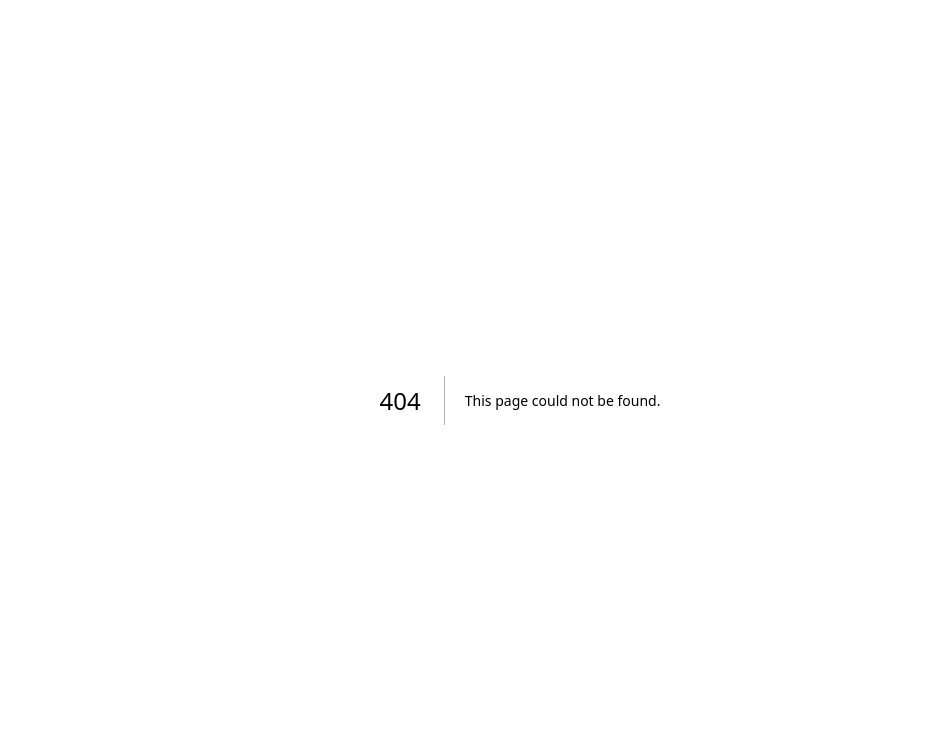
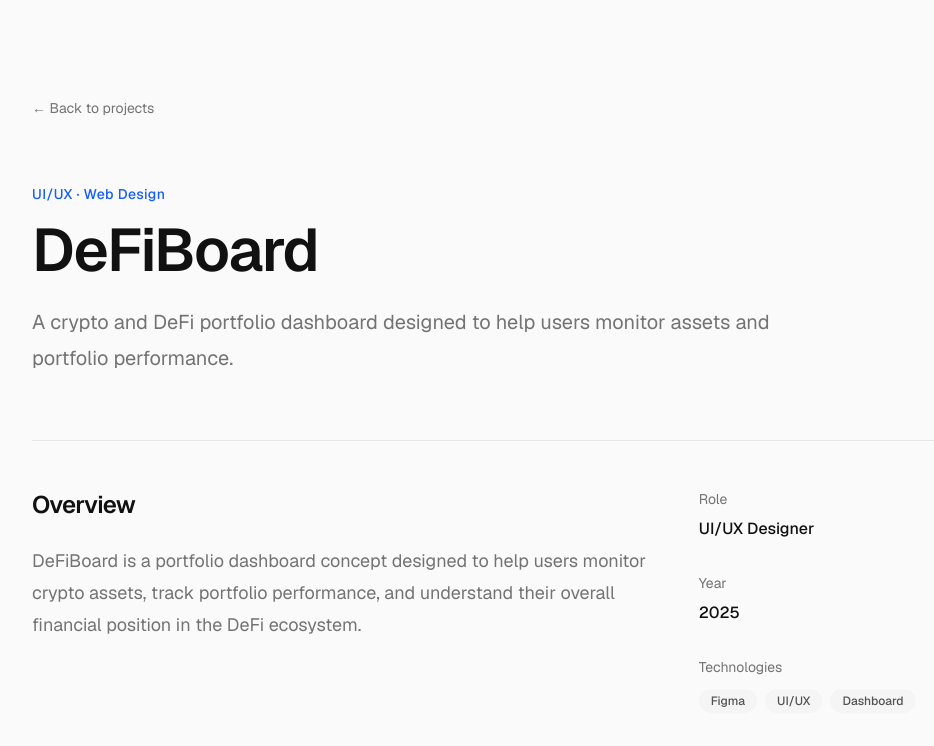
Before and after one commit to fidataufiq/portfolio-website, a Next.js app: page /projects/defiboard in a window 1280 px wide. Before the commit this address had no page. Shown: the top 746 px of the page, without its empty margins (120-1054 px from the left). Built offline with nearby package versions, Linux system fonts and the light colour scheme.

Commit message:
feat: add dynamic project detail pages

```diff
--- a/app/about/page.tsx
+++ b/app/about/page.tsx
@@ -1,9 +1,14 @@
+import About from "@/components/About";
+import Navbar from "@/components/Navbar";
+
 export default function AboutPage() {
   return (
-    <main className="mx-auto min-h-screen max-w-5xl px-6 py-24">
-      <h1 className="text-4xl font-semibold tracking-tight">About Me</h1>
+    <>
+      <Navbar />
 
-      <p className="mt-4 max-w-2xl text-neutral-500">I&apos;m interested in technology, UI/UX design, web development, and building useful digital products.</p>
-    </main>
+      <main>
+        <About />
+      </main>
+    </>
   );
 }
--- a/app/page.tsx
+++ b/app/page.tsx
@@ -1,6 +1,7 @@
 import Hero from "@/components/Hero";
 import Navbar from "@/components/Navbar";
 import Projects from "@/components/Projects";
+import About from "@/components/About";
 
 export default function Home() {
   return (
@@ -10,6 +11,7 @@ export default function Home() {
       <main>
         <Hero />
         <Projects />
+        <About />
       </main>
     </>
   );
--- /dev/null
+++ b/app/projects/[slug]/page.tsx
@@ -0,0 +1,71 @@
+import Link from "next/link";
+import { notFound } from "next/navigation";
+import { projects } from "@/data/projects";
+
+type ProjectPageProps = {
+  params: Promise<{
+    slug: string;
+  }>;
+};
+
+export default async function ProjectPage({ params }: ProjectPageProps) {
+  const { slug } = await params;
+
+  const project = projects.find((project) => project.slug === slug);
+
+  if (!project) {
+    notFound();
+  }
+
+  return (
+    <main className="min-h-screen">
+      <section className="mx-auto max-w-5xl px-6 py-24">
+        <Link href="/projects" className="text-sm text-neutral-500 transition hover:text-neutral-900">
+          ← Back to projects
+        </Link>
+
+        <div className="mt-16 max-w-3xl">
+          <p className="text-sm font-medium tracking-wide text-blue-600">{project.category}</p>
+
+          <h1 className="mt-4 text-5xl font-semibold tracking-tight sm:text-6xl">{project.title}</h1>
+
+          <p className="mt-6 text-xl leading-9 text-neutral-500">{project.description}</p>
+        </div>
+
+        <div className="mt-16 grid gap-12 border-t border-neutral-200 pt-12 md:grid-cols-[2fr_1fr]">
+          <div>
+            <h2 className="text-2xl font-semibold tracking-tight">Overview</h2>
+
+            <p className="mt-6 text-lg leading-8 text-neutral-500">{project.longDescription}</p>
+          </div>
+
+          <div className="space-y-8">
+            <div>
+              <p className="text-sm text-neutral-500">Role</p>
+
+              <p className="mt-2 font-medium">{project.role}</p>
+            </div>
+
+            <div>
+              <p className="text-sm text-neutral-500">Year</p>
+
+              <p className="mt-2 font-medium">{project.year}</p>
+            </div>
+
+            <div>
+              <p className="text-sm text-neutral-500">Technologies</p>
+
+              <div className="mt-3 flex flex-wrap gap-2">
+                {project.technologies.map((technology) => (
+                  <span key={technology} className="rounded-full bg-neutral-100 px-3 py-1 text-xs font-medium text-neutral-600">
+                    {technology}
+                  </span>
+                ))}
+              </div>
+            </div>
+          </div>
+        </div>
+      </section>
+    </main>
+  );
+}
--- /dev/null
+++ b/components/About.tsx
@@ -0,0 +1,21 @@
+export default function About() {
+  return (
+    <section className="border-t border-neutral-200 py-24">
+      <div className="mx-auto grid max-w-5xl gap-12 px-6 md:grid-cols-[1fr_1.5fr]">
+        <div>
+          <p className="text-sm font-medium tracking-wide text-blue-600">ABOUT ME</p>
+
+          <h2 className="mt-3 text-4xl font-semibold tracking-tight">A curious mind behind the screen.</h2>
+        </div>
+
+        <div className="space-y-6 text-lg leading-8 text-neutral-500">
+          <p>I&apos;m an IT enthusiast with an interest in technology, UI/UX design, and web development. I enjoy exploring how technology can be turned into useful and intuitive digital experiences.</p>
+
+          <p>My journey in technology has taken me through different areas, from computer systems and Android development to interface design and modern web technologies.</p>
+
+          <p>I&apos;m currently focused on strengthening my skills, building real projects, and continuously learning how to create better digital products.</p>
+        </div>
+      </div>
+    </section>
+  );
+}
--- a/components/Navbar.tsx
+++ b/components/Navbar.tsx
@@ -1,38 +1,58 @@
+"use client";
+
 import Link from "next/link";
+import { useState } from "react";
 
 export default function Navbar() {
+  const [isOpen, setIsOpen] = useState(false);
+
   return (
-    <header className="border-b border-neutral-200/70">
-      <nav className="mx-auto flex h-20 max-w-5xl items-center justify-between px-6">
-        <Link
-          href="/"
-          className="text-sm font-semibold tracking-tight"
-        >
+    <header className="border-b border-neutral-200/70 bg-[#fafafa]/95 backdrop-blur">
+      <nav className="mx-auto max-w-5xl px-6">
+        <div className="flex h-20 items-center justify-between">
+          <Link href="/" className="text-sm font-semibold tracking-tight" onClick={() => setIsOpen(false)}>
             FIDA.
           </Link>
 
-        <div className="flex items-center gap-8">
-          <Link
-            href="/"
-            className="text-sm text-neutral-500 transition hover:text-neutral-900"
-          >
+          {/* Desktop Navigation */}
+          <div className="hidden items-center gap-8 md:flex">
+            <Link href="/" className="text-sm text-neutral-500 transition hover:text-neutral-900">
               Home
             </Link>
 
-          <Link
-            href="/projects"
-            className="text-sm text-neutral-500 transition hover:text-neutral-900"
-          >
+            <Link href="/projects" className="text-sm text-neutral-500 transition hover:text-neutral-900">
               Projects
             </Link>
 
-          <Link
-            href="/about"
-            className="text-sm text-neutral-500 transition hover:text-neutral-900"
-          >
+            <Link href="/about" className="text-sm text-neutral-500 transition hover:text-neutral-900">
               About
             </Link>
           </div>
+
+          {/* Mobile Menu Button */}
+          <button type="button" aria-label="Toggle navigation menu" aria-expanded={isOpen} onClick={() => setIsOpen(!isOpen)} className="rounded-lg p-2 text-neutral-600 transition hover:bg-neutral-100 md:hidden">
+            <span className="text-xl">{isOpen ? "×" : "☰"}</span>
+          </button>
+        </div>
+
+        {/* Mobile Navigation */}
+        {isOpen && (
+          <div className="border-t border-neutral-200 py-4 md:hidden">
+            <div className="flex flex-col gap-1">
+              <Link href="/" onClick={() => setIsOpen(false)} className="rounded-lg px-3 py-3 text-sm text-neutral-600 transition hover:bg-neutral-100">
+                Home
+              </Link>
+
+              <Link href="/projects" onClick={() => setIsOpen(false)} className="rounded-lg px-3 py-3 text-sm text-neutral-600 transition hover:bg-neutral-100">
+                Projects
+              </Link>
+
+              <Link href="/about" onClick={() => setIsOpen(false)} className="rounded-lg px-3 py-3 text-sm text-neutral-600 transition hover:bg-neutral-100">
+                About
+              </Link>
+            </div>
+          </div>
+        )}
       </nav>
     </header>
   );
--- a/components/ProjectCard.tsx
+++ b/components/ProjectCard.tsx
@@ -1,3 +1,4 @@
+import Link from "next/link";
 import type { Project } from "@/data/projects";
 
 type ProjectCardProps = {
@@ -6,7 +7,8 @@ type ProjectCardProps = {
 
 export default function ProjectCard({ project }: ProjectCardProps) {
   return (
-    <article className="group rounded-2xl border border-neutral-200 bg-white p-6 transition hover:-translate-y-1 hover:shadow-sm">
+    <Link href={`/projects/${project.slug}`} className="group block rounded-2xl border border-neutral-200 bg-white p-6 transition hover:-translate-y-1 hover:shadow-sm">
+      <article>
         <div className="flex items-start justify-between gap-4">
           <div>
             <p className="text-sm font-medium text-blue-600">{project.category}</p>
@@ -27,5 +29,6 @@ export default function ProjectCard({ project }: ProjectCardProps) {
           ))}
         </div>
       </article>
+    </Link>
   );
 }
--- a/data/projects.ts
+++ b/data/projects.ts
@@ -1,28 +1,50 @@
 export type Project = {
+  slug: string;
   title: string;
   description: string;
+  longDescription: string;
   category: string;
   technologies: string[];
+  year: string;
+  role: string;
   href?: string;
 };
 
 export const projects: Project[] = [
   {
+    slug: "defiboard",
     title: "DeFiBoard",
-    description: "A crypto and DeFi portfolio dashboard designed to help users monitor assets and portfolio performance.",
+    description:
+      "A crypto and DeFi portfolio dashboard designed to help users monitor assets and portfolio performance.",
+    longDescription:
+      "DeFiBoard is a portfolio dashboard concept designed to help users monitor crypto assets, track portfolio performance, and understand their overall financial position in the DeFi ecosystem.",
     category: "UI/UX · Web Design",
     technologies: ["Figma", "UI/UX", "Dashboard"],
+    year: "2025",
+    role: "UI/UX Designer",
   },
   {
+    slug: "nextlap",
     title: "NextLap",
-    description: "A sim racing platform concept for discovering, sharing, and managing racing setups.",
+    description:
+      "A sim racing platform concept for discovering, sharing, and managing racing setups.",
+    longDescription:
+      "NextLap is a concept platform for sim racing enthusiasts. The platform is designed to help users discover, share, and manage racing setups while connecting with the sim racing community.",
     category: "Product Design · Web",
     technologies: ["Figma", "Next.js", "UI/UX"],
+    year: "2025",
+    role: "Product Designer",
   },
   {
+    slug: "trading-journal",
     title: "Trading Journal",
-    description: "A web application concept for recording trades, analyzing performance, and understanding trading habits.",
+    description:
+      "A web application concept for recording trades, analyzing performance, and understanding trading habits.",
+    longDescription:
+      "Trading Journal is a web application concept focused on helping traders record trades, analyze performance, understand trading psychology, and identify patterns in their decision making.",
     category: "Web Application",
     technologies: ["CodeIgniter", "MySQL", "JavaScript"],
+    year: "2025",
+    role: "Designer & Developer",
   },
 ];
```
Lines whose indentation alone changed are shown as unchanged.
